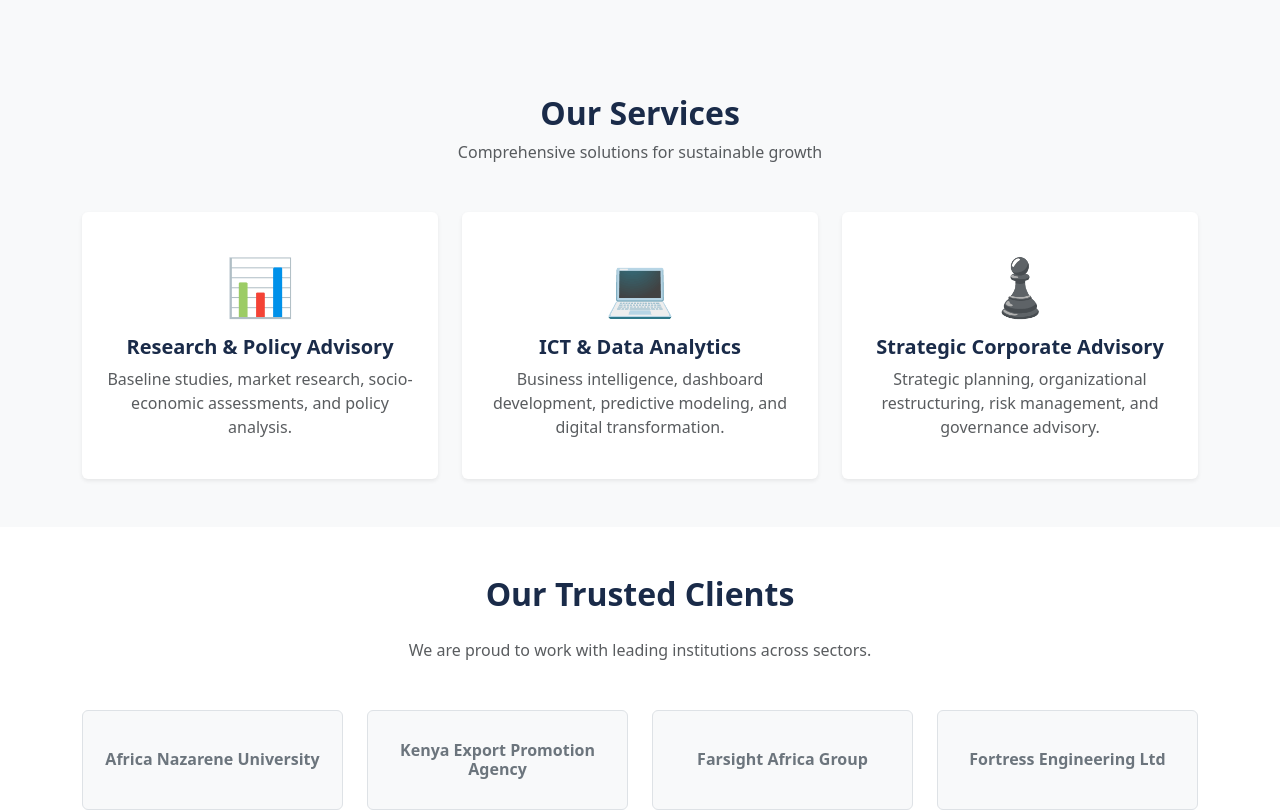
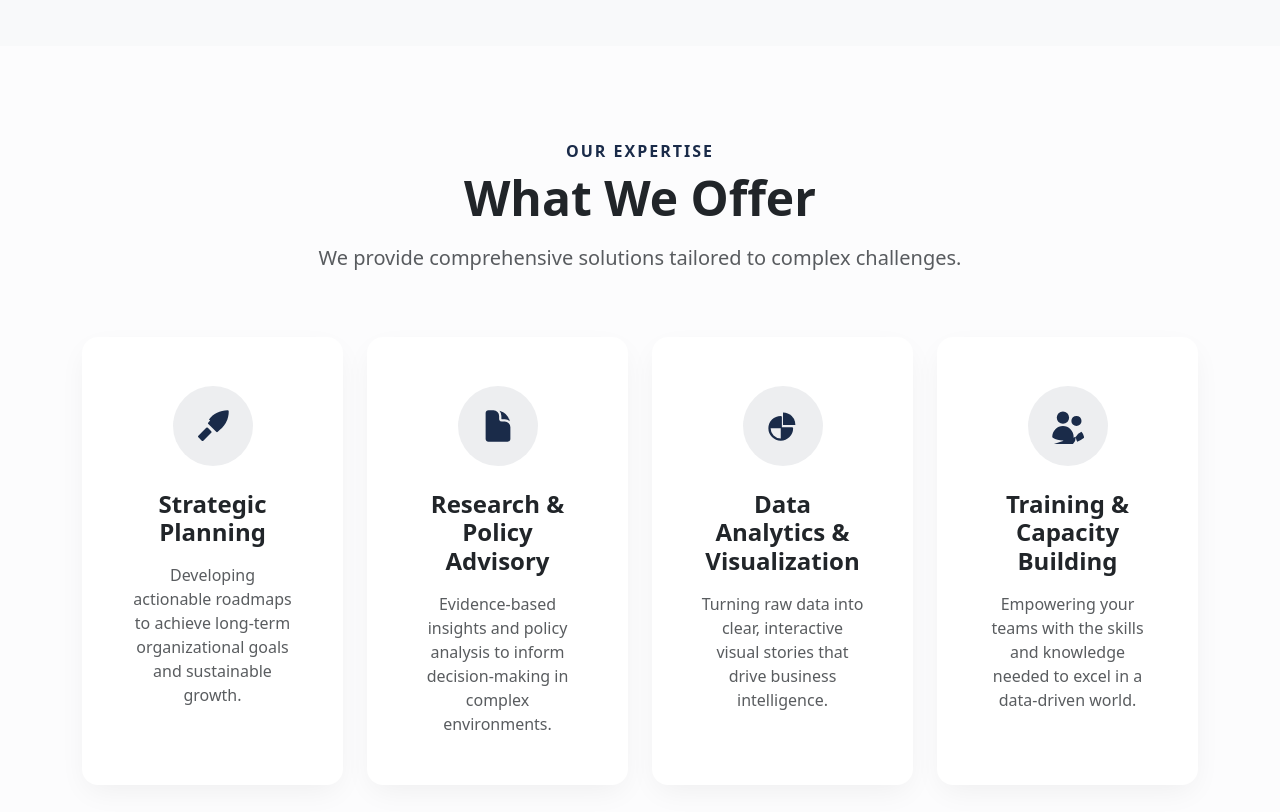
Before and after one commit to FeiswalDindi/ra-consulting-site, a Vue app: page / in a window 1280 px wide. Shown: the part 1612-2424 px from the top of the page. Built offline with nearby package versions, Linux system fonts and the light colour scheme; no server answers.

Commit message:
added a smooth scroll functionality

```diff
--- a/src/components/Services.vue
+++ b/src/components/Services.vue
@@ -1,40 +1,54 @@
 <script setup>
-// 1. We define our data here. This is an Array of Objects.
 const services = [
     {
-        title: "Research & Policy Advisory",
-        description: "Baseline studies, market research, socio-economic assessments, and policy analysis.",
-        icon: "📊"
+        icon: '<svg xmlns="http://www.w3.org/2000/svg" viewBox="0 0 24 24" fill="currentColor" class="w-6 h-6"><path fill-rule="evenodd" d="M9.315 7.584C12.195 3.883 16.695 1.5 21.75 1.5a.75.75 0 01.75.75c0 5.056-2.383 9.555-6.084 12.436h.004l-1.222 1.222a.75.75 0 01-1.06 0l-5.25-5.25a.75.75 0 010-1.06l1.222-1.222v.004zM4.5 21.75l-2.25-2.25a.75.75 0 010-1.06l5.25-5.25a.75.75 0 011.06 0l2.25 2.25a.75.75 0 010 1.06l-5.25 5.25a.75.75 0 01-1.06 0z" clip-rule="evenodd" /></svg>',
+        title: "Strategic Planning",
+        description: "Developing actionable roadmaps to achieve long-term organizational goals and sustainable growth."
     },
     {
-        title: "ICT & Data Analytics",
-        description: "Business intelligence, dashboard development, predictive modeling, and digital transformation.",
-        icon: "💻"
+        icon: '<svg xmlns="http://www.w3.org/2000/svg" viewBox="0 0 24 24" fill="currentColor" class="w-6 h-6"><path d="M5.625 1.5c-1.036 0-1.875.84-1.875 1.875v17.25c0 1.035.84 1.875 1.875 1.875h12.75c1.035 0 1.875-.84 1.875-1.875V12.75A3.75 3.75 0 0016.5 9h-1.875a1.875 1.875 0 01-1.875-1.875V5.25A3.75 3.75 0 009 1.5H5.625z" /><path d="M12.971 1.816A5.23 5.23 0 0114.25 5.25v1.875c0 .207.168.375.375.375H16.5a5.23 5.23 0 013.434 1.279 9.768 9.768 0 00-6.963-6.963z" /></svg>',
+        title: "Research & Policy Advisory",
+        description: "Evidence-based insights and policy analysis to inform decision-making in complex environments."
     },
     {
-        title: "Strategic Corporate Advisory",
-        description: "Strategic planning, organizational restructuring, risk management, and governance advisory.",
-        icon: "♟️"
+        icon: '<svg xmlns="http://www.w3.org/2000/svg" viewBox="0 0 24 24" fill="currentColor" class="w-6 h-6"><path fill-rule="evenodd" d="M2.25 13.5a8.25 8.25 0 018.25-8.25.75.75 0 01.75.75v6.75H18a.75.75 0 01.75.75 8.25 8.25 0 01-16.5 0zm1.5 0a6.75 6.75 0 006.75 6.75v-6.75H3.75z" clip-rule="evenodd" /><path d="M12 10.5V3a8.25 8.25 0 018.25 8.25H12z" /></svg>',
+        title: "Data Analytics & Visualization",
+        description: "Turning raw data into clear, interactive visual stories that drive business intelligence."
+    },
+    {
+        icon: '<svg xmlns="http://www.w3.org/2000/svg" viewBox="0 0 24 24" fill="currentColor" class="w-6 h-6"><path d="M4.5 6.375a4.125 4.125 0 118.25 0 4.125 4.125 0 01-8.25 0zM14.25 8.625a3.375 3.375 0 116.75 0 3.375 3.375 0 01-6.75 0zM1.5 19.125a7.125 7.125 0 0114.25 0v.003l-.001.119a.75.75 0 01-.363.63 13.067 13.067 0 01-6.761 1.873c-2.472 0-4.786-.684-6.76-1.873a.75.75 0 01-.364-.63l-.001-.122zM17.25 19.125a7.125 7.125 0 01-7.125 7.125v.003l.001.119a.75.75 0 01-.363.63 13.067 13.067 0 01-6.761 1.873c-2.472 0-4.786-.684-6.76-1.873a.75.75 0 01-.364-.63l-.001-.122zM17.25 19.125c0 1.207.335 2.337.916 3.303a15.752 15.752 0 004.334-2.46.75.75 0 00.167-.78A6.749 6.749 0 0021 15.75a6.75 6.75 0 00-3.75 3.375z" /></svg>',
+        title: "Training & Capacity Building",
+        description: "Empowering your teams with the skills and knowledge needed to excel in a data-driven world."
     }
 ];
 </script>
 
 <template>
-  <section class="py-5 bg-light" id="services">
-    <div class="container">
-      <div class="text-center mb-5">
-        <h2 class="fw-bold text-primary">Our Services</h2>
-        <p class="text-muted">Comprehensive solutions for sustainable growth</p>
+  <section class="py-5 bg-light-subtle section-diagonal" id="services">
+    <div class="container py-lg-5">
+
+      <div class="row justify-content-center mb-5" v-scroll-reveal>
+        <div class="col-lg-8 text-center">
+          <h6 class="text-primary fw-bold text-uppercase ls-2">Our Expertise</h6>
+          <h2 class="fw-bold display-5 mb-3">What We Offer</h2>
+          <p class="lead text-muted">We provide comprehensive solutions tailored to complex challenges.</p>
+        </div>
       </div>
 
       <div class="row g-4">
-        <div v-for="(service, index) in services" :key="index" class="col-md-4">
-          <div class="card h-100 border-0 shadow-sm text-center py-4">
-            <div class="card-body">
-              <div class="display-4 mb-3">{{ service.icon }}</div>
-              <h5 class="card-title fw-bold text-primary">{{ service.title }}</h5>
-              <p class="card-text text-muted">{{ service.description }}</p>
+        <div
+          class="col-md-6 col-lg-3"
+          v-for="(service, index) in services"
+          :key="index"
+          v-scroll-reveal
+          :class="`delay-${(index + 1) * 100}`"
+        >
+          <div class="service-card h-100 p-4 p-lg-5 text-center rounded-4 bg-white">
+            <div class="icon-wrapper mx-auto mb-4">
+                <div v-html="service.icon" class="svg-icon"></div>
             </div>
+            <h4 class="fw-bold mb-3">{{ service.title }}</h4>
+            <p class="text-muted mb-0">{{ service.description }}</p>
           </div>
         </div>
       </div>
@@ -44,10 +58,47 @@
 </template>
 
 <style scoped>
-.card {
-    transition: transform 0.3s;
+.bg-light-subtle { background-color: #f8f9fa; }
+.ls-2 { letter-spacing: 2px; }
+
+/* --- PROFESSIONAL CARD STYLES --- */
+.service-card {
+  /* No Border, just shadow */
+  box-shadow: 0 10px 30px -5px rgba(0, 0, 0, 0.06);
+  transition: all 0.3s cubic-bezier(0.25, 0.8, 0.25, 1);
+  border: 1px solid transparent; /* Placeholder for smooth transition */
 }
-.card:hover {
-    transform: translateY(-10px);
+
+/* Hover State: Lift up and enhance shadow */
+.service-card:hover {
+  transform: translateY(-12px);
+  box-shadow: 0 20px 40px -5px rgba(26, 43, 73, 0.12);
+  border-color: rgba(26, 43, 73, 0.05); /* Very subtle border on hover */
+}
+
+/* --- NEW ICON STYLES --- */
+.icon-wrapper {
+  width: 80px;
+  height: 80px;
+  /* Subtle primary color background circle */
+  background: rgba(26, 43, 73, 0.08);
+  color: #1a2b49; /* Primary color for the icon itself */
+  border-radius: 50%;
+  display: flex;
+  align-items: center;
+  justify-content: center;
+  transition: all 0.3s ease;
+}
+
+.service-card:hover .icon-wrapper {
+    background: #1a2b49; /* Turn background solid on hover */
+    color: white; /* Turn icon white on hover */
+    transform: scale(1.1); /* Slight grow effect */
+}
+
+/* Ensure SVGs size correctly */
+:deep(.svg-icon svg) {
+    width: 36px;
+    height: 36px;
 }
 </style>
--- /dev/null
+++ b/src/directives/scrollReveal.js
@@ -0,0 +1,30 @@
+// src/directives/scrollReveal.js
+
+// This observer watches elements to see when they enter the viewport
+const animatedScrollObserver = new IntersectionObserver(
+    (entries, observer) => {
+        entries.forEach((entry) => {
+            // If the element is visible on screen...
+            if (entry.isIntersecting) {
+                // Add the class that triggers the animation to finish
+                entry.target.classList.add('enter');
+                // Stop watching it (so it only animates once)
+                observer.unobserve(entry.target);
+            }
+        });
+    },
+    {
+        threshold: 0.15, // Trigger when 15% of the element is visible
+        rootMargin: "0px 0px -50px 0px" // Slightly offset to ensure it happens as it scrolls up
+    }
+);
+
+export default {
+    // When the element is attached to the DOM:
+    mounted(el) {
+        // Add initial class (hidden and pushed down)
+        el.classList.add('before-enter');
+        // Start watching the element
+        animatedScrollObserver.observe(el);
+    }
+};
--- a/src/main.js
+++ b/src/main.js
@@ -2,13 +2,25 @@
 import './style.css'
 import App from './App.vue'
 import router from './router'
+// 1. Import the directive
+import scrollReveal from './directives/scrollReveal'
 
 // Import Bootstrap CSS and JS
 import 'bootstrap/dist/css/bootstrap.min.css'
 import 'bootstrap/dist/js/bootstrap.bundle.min.js'
 
-import './style.css'
+// --- FIX START ---
 
-createApp(App)
-.use(router)
-.mount('#app')
+// 1. Create the App Instance FIRST
+const app = createApp(App)
+
+// 2. Use the Router
+app.use(router)
+
+// 3. Register the scroll directive
+app.directive('scroll-reveal', scrollReveal)
+
+// 4. Finally, mount the app to the screen
+app.mount('#app')
+
+// ---  END ---
--- a/src/style.css
+++ b/src/style.css
@@ -45,3 +45,26 @@
 body {
     padding-top: 80px; /* Pushes content down so the navbar doesn't cover it */
 }
+
+/* --- SCROLL REVEAL ANIMATIONS --- */
+
+/* 1. Initial State: Hidden and shifted down */
+.before-enter {
+    opacity: 0;
+    transform: translateY(80px); /* Start 80px below final position */
+    transition: opacity 0.8s cubic-bezier(0.25, 0.46, 0.45, 0.94),
+                transform 0.8s cubic-bezier(0.25, 0.46, 0.45, 0.94);
+    /* NOTE: The cubic-bezier makes the movement start fast and slow down smoothly */
+}
+
+/* 2. Final State: Visible and back to original position */
+.enter {
+    opacity: 1;
+    transform: translateY(0);
+}
+
+/* Utility classes to stagger animations (one after another) */
+.delay-100 { transition-delay: 100ms; }
+.delay-200 { transition-delay: 200ms; }
+.delay-300 { transition-delay: 300ms; }
+.delay-400 { transition-delay: 400ms; }
```
